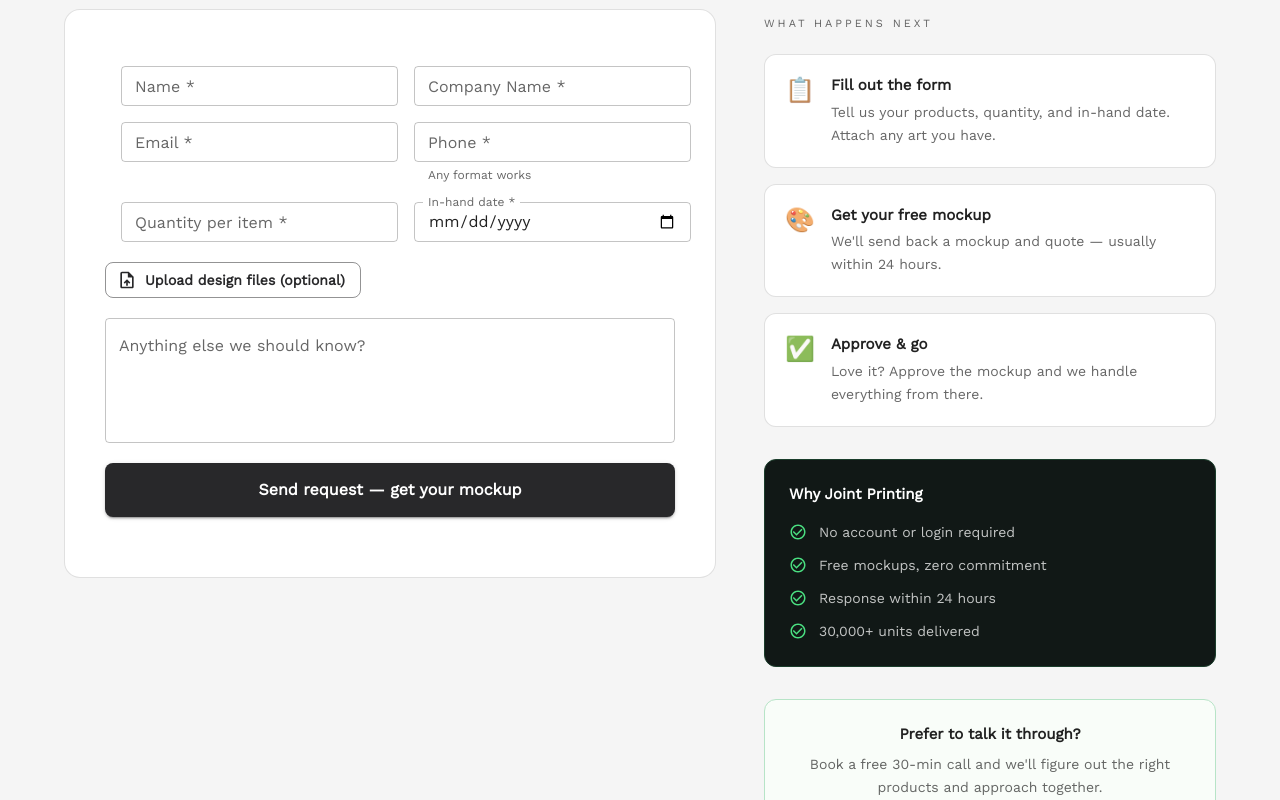
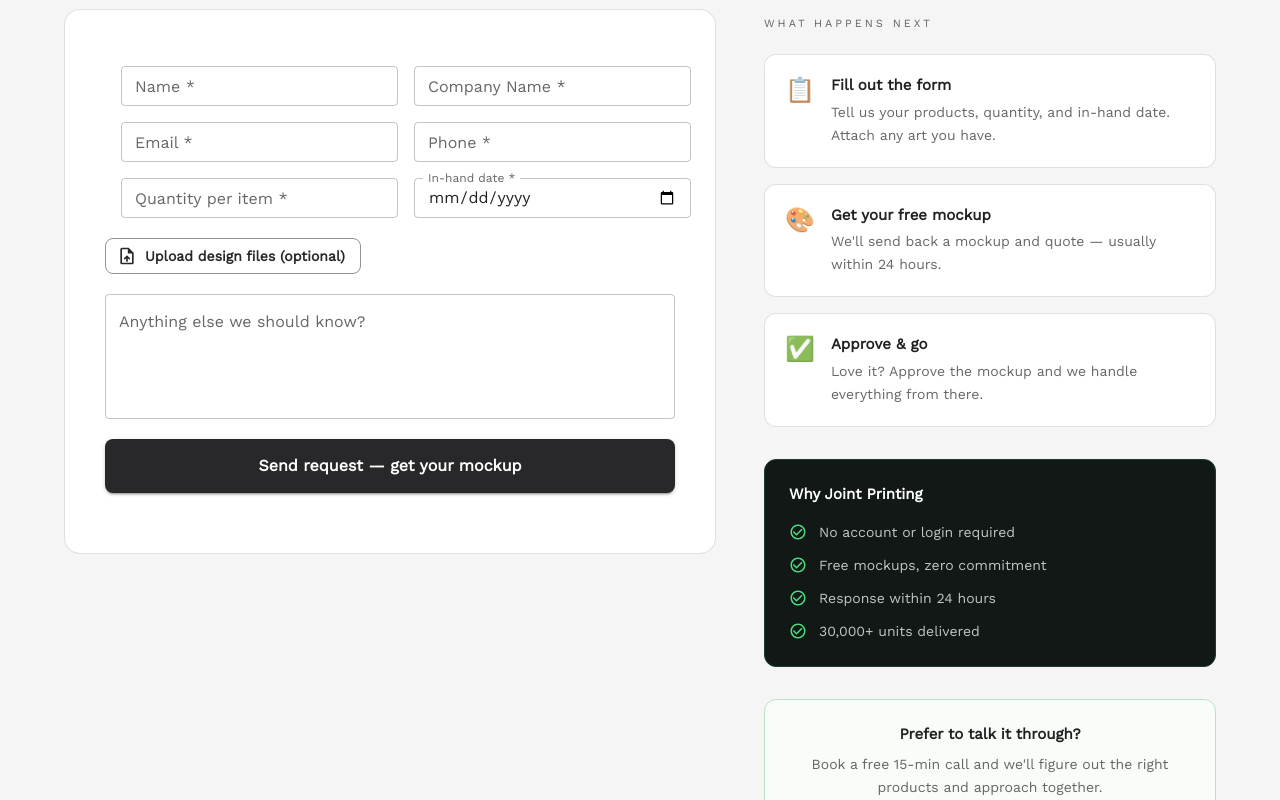
Before and after one commit to Jointprinting/website-frontend, a React (Create React App) app: page /contact in a window 1280 px wide. Shown: the part 520-1320 px from the top of the page. Built offline with nearby package versions, Linux system fonts and the light colour scheme.

Commit message:
Update Contact.js

```diff
--- a/src/screens/Contact.js
+++ b/src/screens/Contact.js
@@ -194,7 +194,6 @@ function Contact() {
                         fullWidth
                         size="small"
                         onChange={(e) => setPhone(e.target.value)}
-                        helperText="Any format works"
                       />
                     </Grid>
                     <Grid item xs={12} sm={6}>
@@ -274,7 +273,7 @@ function Contact() {
               <Paper elevation={0} sx={{ p: 3, borderRadius: 3, bgcolor: '#f9fdf9', border: '1px solid #b7e4c7', textAlign: 'center' }}>
                 <MuiTypography fontWeight={700} fontSize={15} mb={1}>Prefer to talk it through?</MuiTypography>
                 <MuiTypography variant="body2" color="text.secondary" mb={2} lineHeight={1.65}>
-                  Book a free 30-min call and we'll figure out the right products and approach together.
+                  Book a free 15-min call and we'll figure out the right products and approach together.
                 </MuiTypography>
                 <Button component="a" href="https://calendly.com/nate-jointprinting/30min" target="_blank" rel="noopener noreferrer"
                   variant="outlined" fullWidth
```
